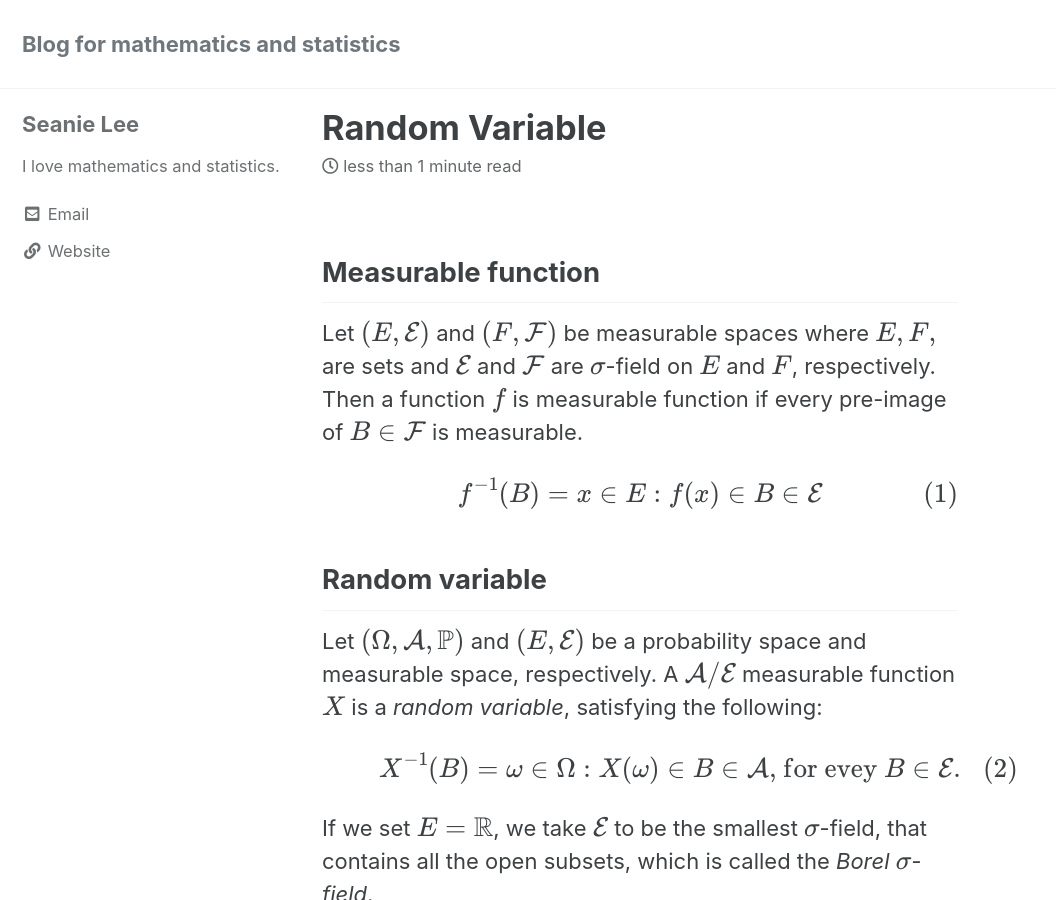
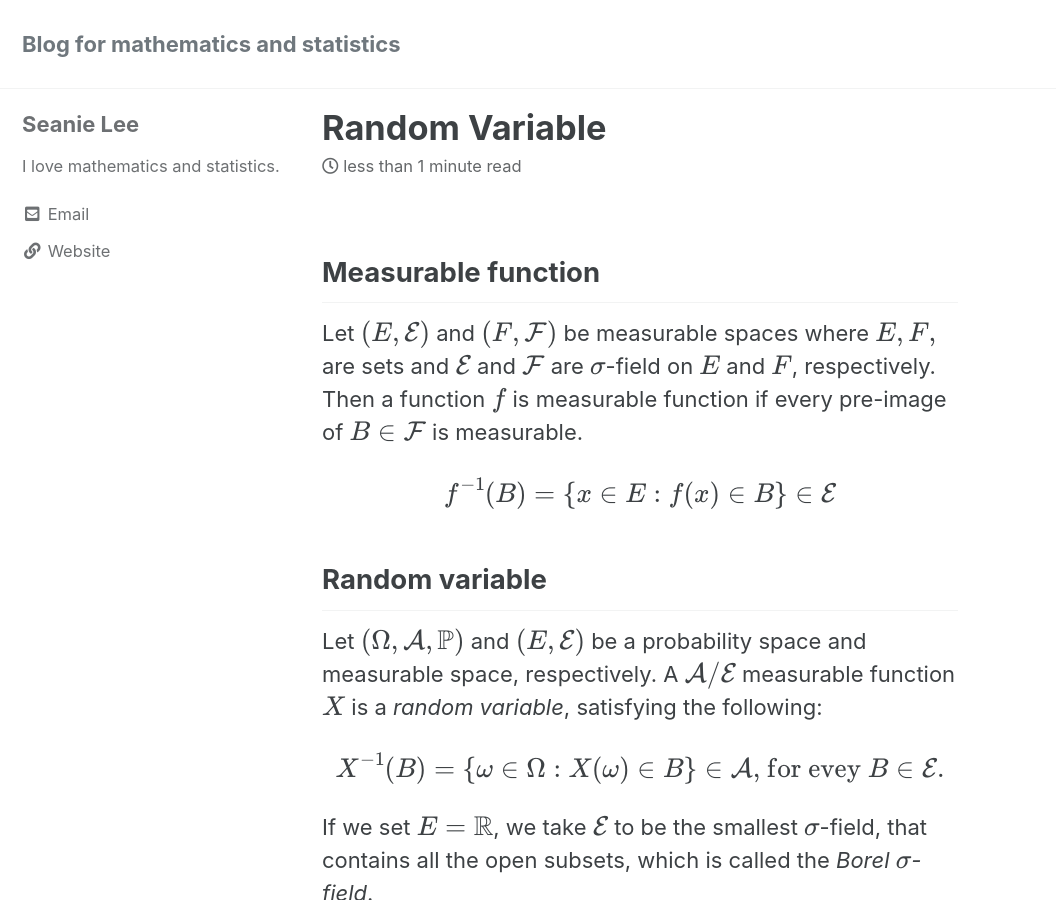
Before and after one commit to seanie12/blog, a Jekyll site: the page built from _posts/2020-12-24-random-variable.md, in a window 1280 px wide and 900 px high. Shown: the whole window, without its empty margins (0-1056 px from the left). Built offline with Jekyll 4.4.1, drawn with Linux system fonts in a browser that asks for light colours; cached includes are drawn as plain includes; formulas are drawn with MathJax 3.

Commit message:
Update 2020-12-24-random-variable.md

```diff
--- a/_posts/2020-12-24-random-variable.md
+++ b/_posts/2020-12-24-random-variable.md
@@ -9,12 +9,12 @@ use_math: true
 ## Measurable function
 Let $(E, \mathcal{E})$ and $(F, \mathcal{F})$ be measurable spaces where  $E,F,$ are sets and $\mathcal{E}$ and $\mathcal{F}$ are $\sigma$-field on $E$ and $F$, respectively. Then a function $f$ is measurable function if every pre-image of $B \in \mathcal{F}$ is measurable.
 
-\begin{equation}  f^{-1}(B) = { x \in E: f(x) \in B }  \in \mathcal{E} \end{equation}
+$$  f^{-1}(B) = \{ x \in E: f(x) \in B \}  \in \mathcal{E} $$
 
 ## Random variable
 Let $(\Omega, \mathcal{A}, \mathbb{P})$  and $(E, \mathcal{E})$ be a probability space and measurable space, respectively.  A $\mathcal{A}/\mathcal{E}$ measurable function $X$ is a  *random variable*, satisfying the following:
 
-\begin{equation}X^{-1}(B) = \{ \omega \in \Omega: X(\omega) \in B \} \in \mathcal{A}  \text{, for evey } B \in \mathcal{E}.\end{equation}
+$$ X^{-1}(B) = \{ \omega \in \Omega: X(\omega) \in B \} \in \mathcal{A}  \text{, for evey } B \in \mathcal{E}.$$
 
 If we set $E  = \mathbb{R}$, we take $\mathcal{E}$ to be the smallest $\sigma$-field, that contains   all the open subsets, which is called the *Borel $\sigma$-field*.
 
```
